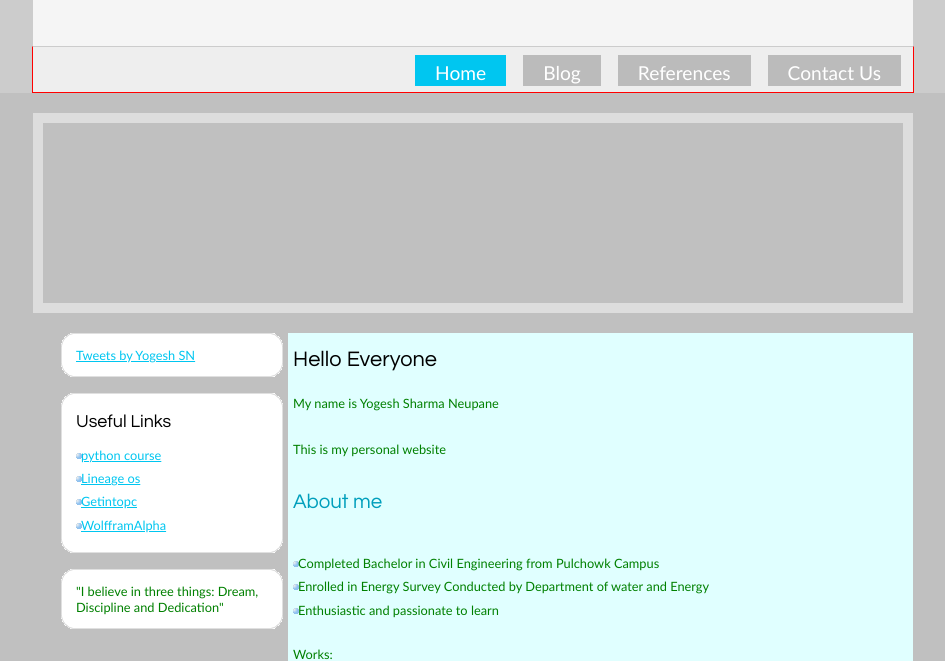
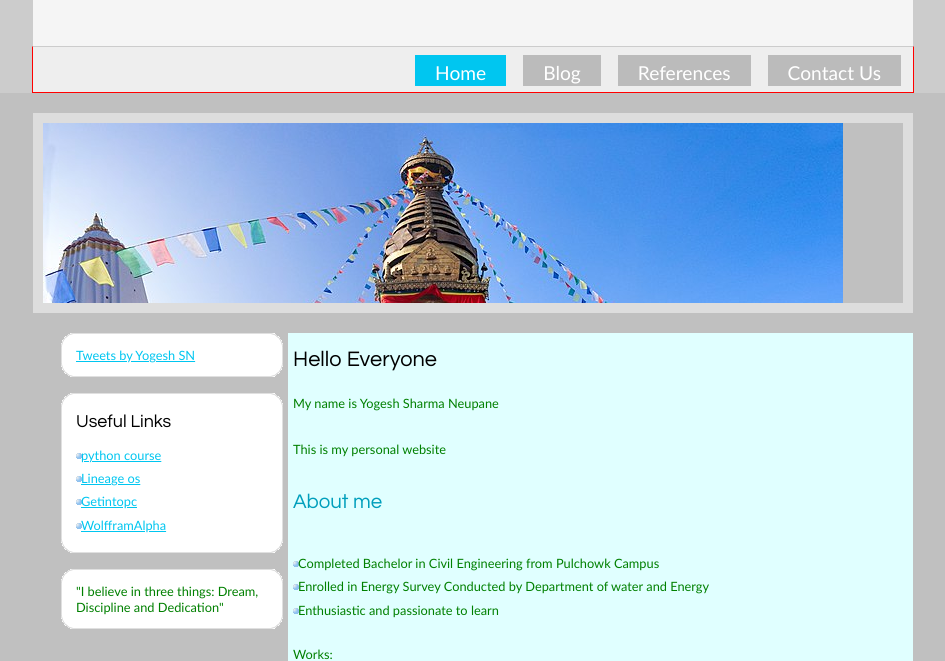
Before and after one commit to yogeshniu/portfolio-website, a plain HTML site: page index.html in a window 1280 px wide. Shown: the part 94-755 px from the top of the page, without its empty margins (167-1112 px from the left). Drawn offline with Linux system fonts and the light colour scheme.

Commit message:
Update style.css

```diff
--- a/style/style.css
+++ b/style/style.css
@@ -117,7 +117,7 @@ ol li
   height: 186px;}
 
 #banner
-{
+{  background: transparent url(bann.jpg) no-repeat;
   width: 860px;
   height: 180px;
   margin-bottom: 20px;
```
